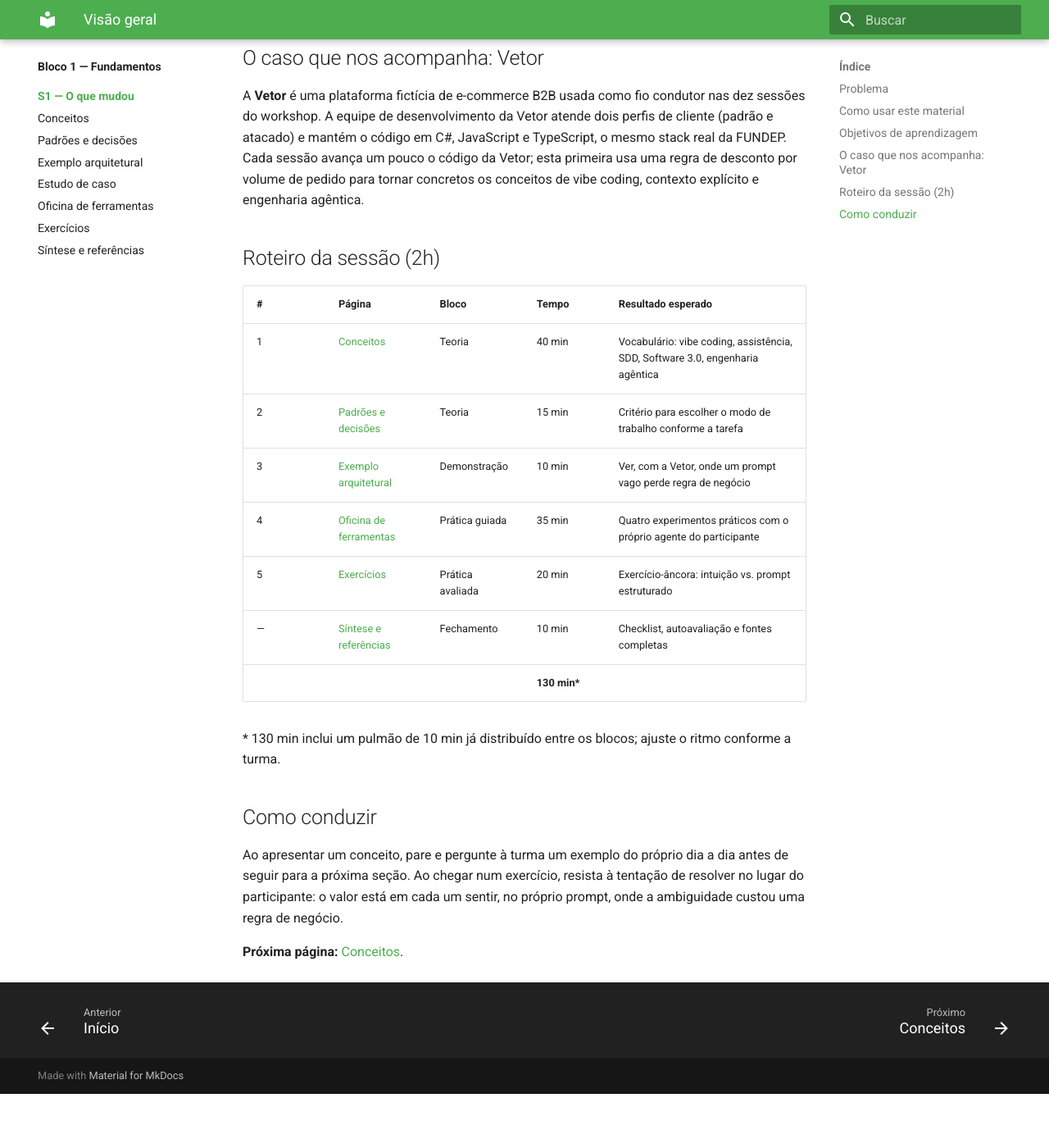
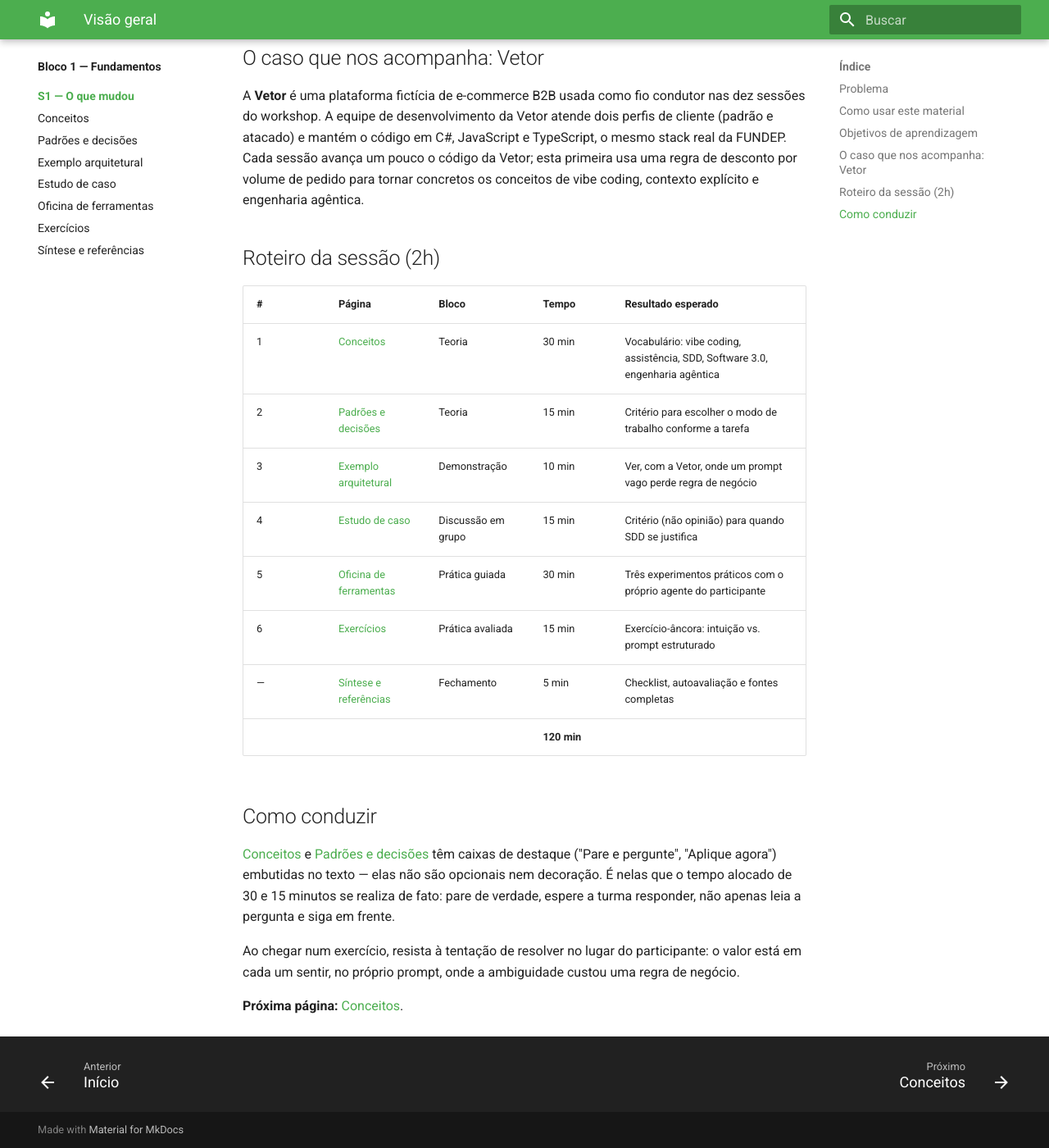
Before and after one commit to arkhibr/workshops-ia-agentica, an MkDocs documentation site: the page built from docs/sessao-01-o-que-mudou/index.md, in a window 1280 px wide and 1400 px high, scrolled down 944 px. Shown: the whole window at 82% size. Built offline with MkDocs 1.6.1 and Material for MkDocs 9.7.7, drawn with Linux system fonts in a browser that asks for light colours; before the commit the page ends 2278 px from its top, so only the background shows below that.

Commit message:
fix(s1): corrige roteiro para 120 min reais e engorda conceitos/padrões
O roteiro do index.md somava 130 min e esquecia estudo-de-caso.md
inteiramente (0 min alocados, página órfã). Recalcula para 120 min reais
com 7 blocos: Conceitos 30, Padrões e decisões 15, Exemplo arquitetural
10, Estudo de caso 15 (novo, com formato grupos+plenária), Oficina de
ferramentas 30, Exercícios 15, Síntese 5.

Conceitos e Padrões e decisões eram as páginas mais frágeis: só texto,
sem nenhum gancho de interação, dependendo inteiramente da improvisação
do instrutor para preencher o tempo alocado. Adiciona três caixas "Pare
e pergunte"/"Aplique agora" embutidas no conteúdo (não apêndice) e uma
micro-ilustração do ciclo raciocínio-ação do ReAct, tornando o tempo
alocado defensável em vez de dependente de sorte.

Co-Authored-By: Claude Sonnet 5 <noreply@anthropic.com>

```diff
--- a/docs/sessao-01-o-que-mudou/index.md
+++ b/docs/sessao-01-o-que-mudou/index.md
@@ -29,18 +29,19 @@ A **Vetor** é uma plataforma fictícia de e-commerce B2B usada como fio conduto
 
 | # | Página | Bloco | Tempo | Resultado esperado |
 |---|---|---|---|---|
-| 1 | [Conceitos](conceitos.md) | Teoria | 40 min | Vocabulário: vibe coding, assistência, SDD, Software 3.0, engenharia agêntica |
+| 1 | [Conceitos](conceitos.md) | Teoria | 30 min | Vocabulário: vibe coding, assistência, SDD, Software 3.0, engenharia agêntica |
 | 2 | [Padrões e decisões](padroes-e-decisoes.md) | Teoria | 15 min | Critério para escolher o modo de trabalho conforme a tarefa |
 | 3 | [Exemplo arquitetural](exemplo-arquitetural.md) | Demonstração | 10 min | Ver, com a Vetor, onde um prompt vago perde regra de negócio |
-| 4 | [Oficina de ferramentas](oficina-de-ferramentas.md) | Prática guiada | 35 min | Quatro experimentos práticos com o próprio agente do participante |
-| 5 | [Exercícios](exercicios.md) | Prática avaliada | 20 min | Exercício-âncora: intuição vs. prompt estruturado |
-| — | [Síntese e referências](sintese-e-referencias.md) | Fechamento | 10 min | Checklist, autoavaliação e fontes completas |
-| | | | **130 min\*** | |
-
-\* 130 min inclui um pulmão de 10 min já distribuído entre os blocos; ajuste o ritmo conforme a turma.
+| 4 | [Estudo de caso](estudo-de-caso.md) | Discussão em grupo | 15 min | Critério (não opinião) para quando SDD se justifica |
+| 5 | [Oficina de ferramentas](oficina-de-ferramentas.md) | Prática guiada | 30 min | Três experimentos práticos com o próprio agente do participante |
+| 6 | [Exercícios](exercicios.md) | Prática avaliada | 15 min | Exercício-âncora: intuição vs. prompt estruturado |
+| — | [Síntese e referências](sintese-e-referencias.md) | Fechamento | 5 min | Checklist, autoavaliação e fontes completas |
+| | | | **120 min** | |
 
 ## Como conduzir
 
-Ao apresentar um conceito, pare e pergunte à turma um exemplo do próprio dia a dia antes de seguir para a próxima seção. Ao chegar num exercício, resista à tentação de resolver no lugar do participante: o valor está em cada um sentir, no próprio prompt, onde a ambiguidade custou uma regra de negócio.
+[Conceitos](conceitos.md) e [Padrões e decisões](padroes-e-decisoes.md) têm caixas de destaque ("Pare e pergunte", "Aplique agora") embutidas no texto — elas não são opcionais nem decoração. É nelas que o tempo alocado de 30 e 15 minutos se realiza de fato: pare de verdade, espere a turma responder, não apenas leia a pergunta e siga em frente.
+
+Ao chegar num exercício, resista à tentação de resolver no lugar do participante: o valor está em cada um sentir, no próprio prompt, onde a ambiguidade custou uma regra de negócio.
 
 **Próxima página:** [Conceitos](conceitos.md).
```
Also changed, not shown: docs/sessao-01-o-que-mudou/conceitos.md (+12 -2 lines), docs/sessao-01-o-que-mudou/estudo-de-caso.md (+3 -1 lines), docs/sessao-01-o-que-mudou/oficina-de-ferramentas.md (+1 -1 lines), docs/sessao-01-o-que-mudou/padroes-e-decisoes.md (+2 -0 lines).
